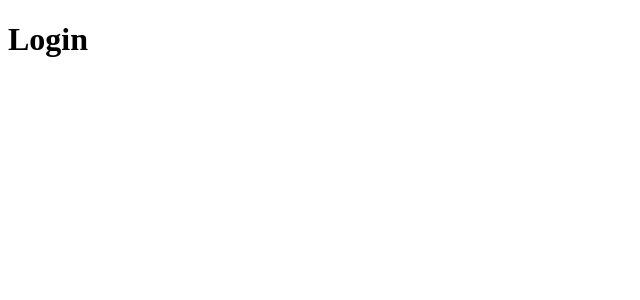
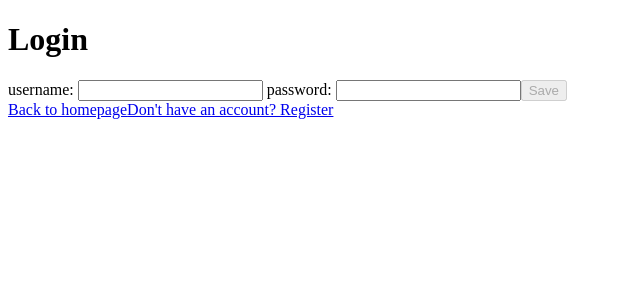
Before and after one commit to FortechRomania/angular-starter, an Angular app: page /login in a window 1280 px wide. Shown: the top 300 px of the page, without its empty margins (0-640 px from the left). Built offline with nearby package versions, Linux system fonts and the light colour scheme.

Commit message:
added register route and login form

```diff
--- a/src/app/app-routing.module.ts
+++ b/src/app/app-routing.module.ts
@@ -4,10 +4,12 @@ import { RouterModule, Routes } from '@angular/router';
 
 import { LoginComponent } from './login/login.component';
 import { HomepageComponent } from './homepage/homepage.component';
+import { RegisterComponent } from './register/register.component';
 
 const appRoutes: Routes = [
     { path: '', component: HomepageComponent },
     { path: 'login', component: LoginComponent },
+    { path: 'register', component: RegisterComponent },
   ];
 
 @NgModule({
--- a/src/app/homepage/homepage.component.html
+++ b/src/app/homepage/homepage.component.html
@@ -1 +1,2 @@
 <h1>Homepage</h1>
+<a routerLink="/login" routerLinkActive="active">Login</a>
--- a/src/app/login/login.component.html
+++ b/src/app/login/login.component.html
@@ -1 +1,25 @@
 <h1>Login</h1>
+<div *ngIf="username.invalid && (username.dirty || username.touched)">
+  <div *ngIf="username.errors.required">
+    please enter the username
+  </div>
+</div>
+
+<div *ngIf="password.invalid && (password.dirty || password.touched)">
+  <div *ngIf="password.errors.required">
+    please enter the password
+  </div>
+</div>
+
+<form [formGroup]="loginForm" (ngSubmit)="onSubmit()">
+  <label> username:
+    <input class="form-control" formControlName="username">
+  </label>
+  <label> password:
+    <input class="form-control" formControlName="password">
+  </label>
+  <button type="submit" [disabled]="loginForm.invalid">Save</button>
+</form>
+
+<a routerLink="/" routerLinkActive="active">Back to homepage</a>
+<a routerLink="/register" routerLinkActive="active">Don't have an account? Register</a>
--- a/src/app/login/login.component.ts
+++ b/src/app/login/login.component.ts
@@ -1,4 +1,5 @@
 import { Component, OnInit } from '@angular/core';
+import { FormControl, FormGroup, Validators } from '@angular/forms';
 
 @Component({
   selector: 'app-login',
@@ -7,9 +8,20 @@ import { Component, OnInit } from '@angular/core';
 })
 export class LoginComponent implements OnInit {
 
+  loginForm = new FormGroup ({
+    username: new FormControl('', [Validators.required, Validators.minLength(4)]),
+    password: new FormControl('', [Validators.required, Validators.minLength(1)])
+  });
+  get username() { return this.loginForm.get('username'); }
+
+  get password() { return this.loginForm.get('password'); }
+
   constructor() { }
 
   ngOnInit() {
   }
 
+  onSubmit() {
+    console.log('login');
+  }
 }
--- /dev/null
+++ b/src/app/register/register.component.html
@@ -0,0 +1,3 @@
+<p>
+  register works!
+</p>
--- /dev/null
+++ b/src/app/register/register.component.ts
@@ -0,0 +1,15 @@
+import { Component, OnInit } from '@angular/core';
+
+@Component({
+  selector: 'app-register',
+  templateUrl: './register.component.html',
+  styleUrls: ['./register.component.css']
+})
+export class RegisterComponent implements OnInit {
+
+  constructor() { }
+
+  ngOnInit() {
+  }
+
+}
```
Also changed, not shown: src/app/app.module.ts (+6 -2 lines), src/app/register/register.component.css (added), 1 other file (tests, documents, lock files or other folders).
